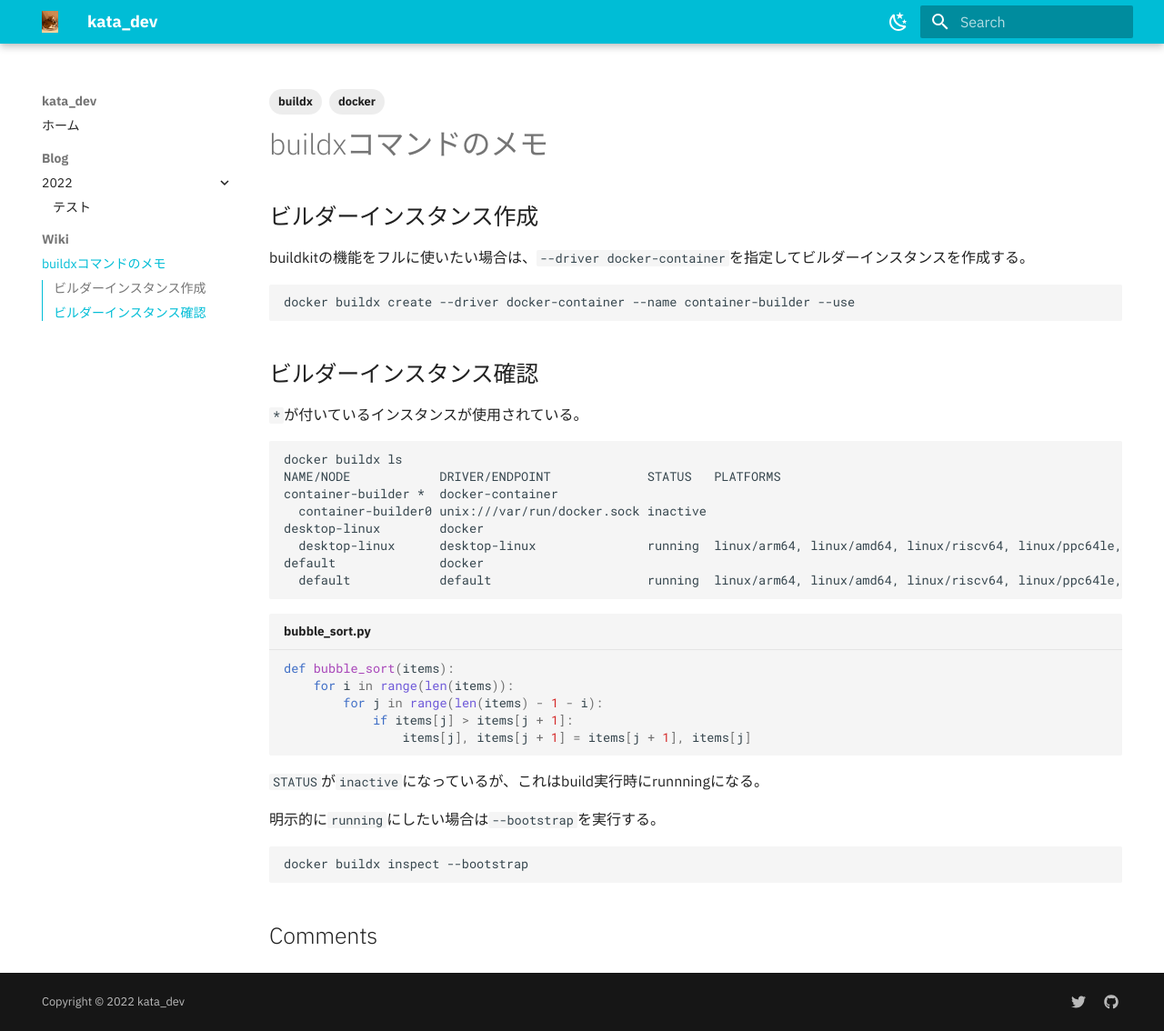
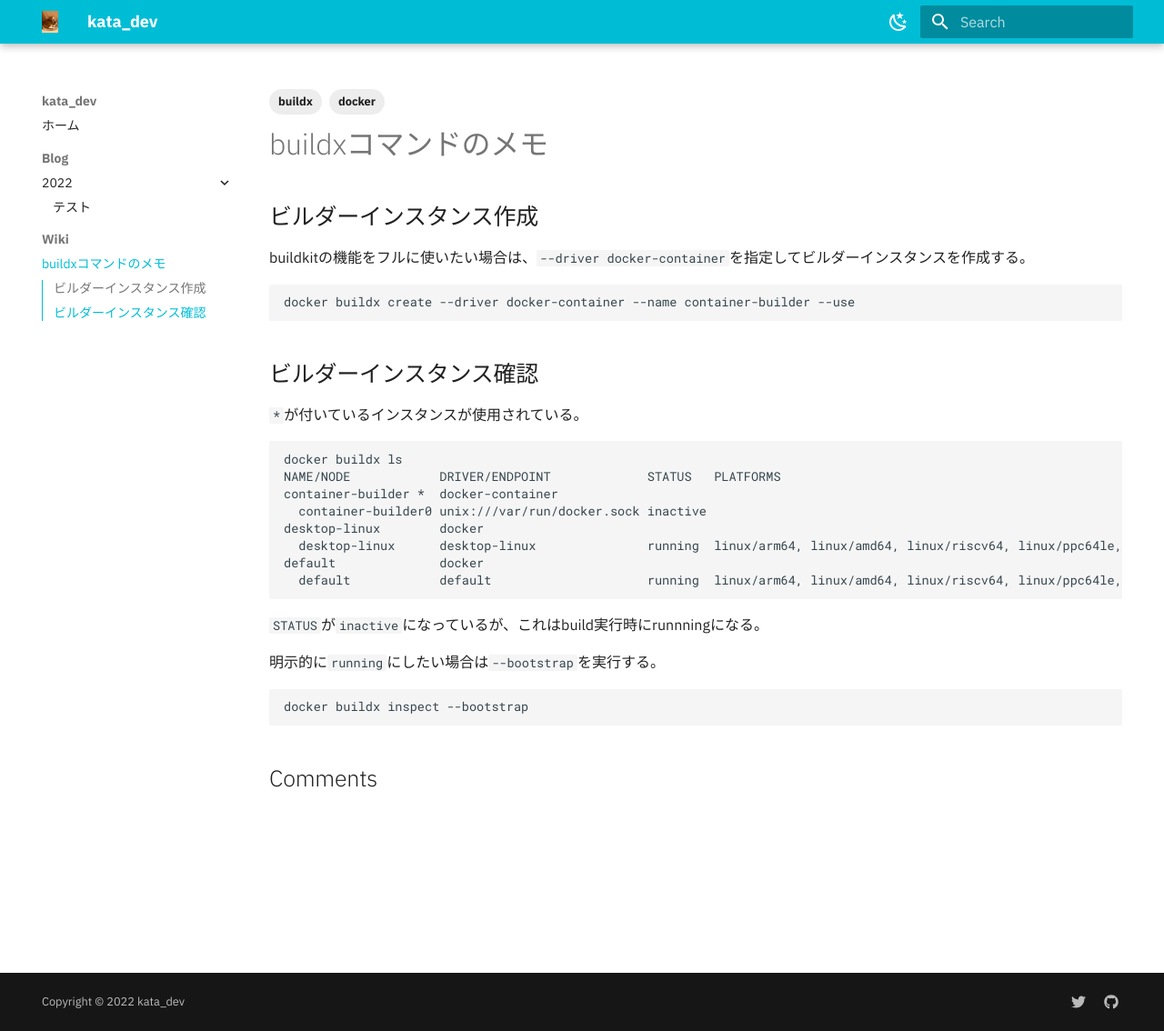
Before and after one commit to kynefuk/kynefuk.github.io, an MkDocs documentation site: the page built from docs/wiki/buildx.md, in a window 1280 px wide and 1134 px high. Shown: the whole window at 91% size. Built offline with MkDocs 1.6.1 and Material for MkDocs 9.7.7, drawn with Linux system fonts in a browser that asks for light colours; comment, search, counter and statistics services are not loaded.

````diff
--- a/docs/wiki/buildx.md
+++ b/docs/wiki/buildx.md
@@ -26,14 +26,6 @@ default              docker
   default            default                     running  linux/arm64, linux/amd64, linux/riscv64, linux/ppc64le, linux/s390x, linux/386, linux/arm/v7, linux/arm/v6
 ```
 
-``` py title="bubble_sort.py"
-def bubble_sort(items):
-    for i in range(len(items)):
-        for j in range(len(items) - 1 - i):
-            if items[j] > items[j + 1]:
-                items[j], items[j + 1] = items[j + 1], items[j]
-```
-
 
 `STATUS`が`inactive`になっているが、これはbuild実行時にrunnningになる。
 
````
Also changed, not shown: 1 other file.
